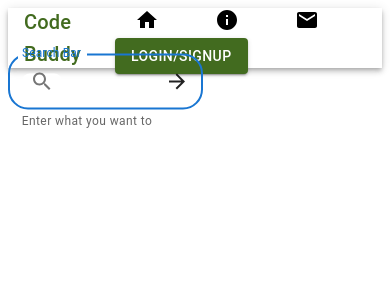
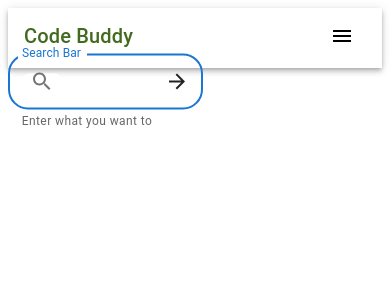
Before and after one commit to rishikrc3/Todo_, a React (Create React App) app in the folder todo/: page / in a window 390 px wide. Shown: the top 300 px of the page. Built offline with nearby package versions, Linux system fonts and the light colour scheme.

Commit message:
responsive_navbar

```diff
--- a/todo/src/components/Navbar.js
+++ b/todo/src/components/Navbar.js
@@ -1,4 +1,4 @@
-import React from "react";
+import React, { useState } from "react";
 import {
   AppBar,
   Toolbar,
@@ -6,10 +6,15 @@ import {
   Button,
   IconButton,
   makeStyles,
+  Drawer,
+  List,
+  ListItem,
+  ListItemText,
 } from "@material-ui/core";
 import HomeIcon from "@material-ui/icons/Home";
 import InfoIcon from "@material-ui/icons/Info";
 import MailIcon from "@material-ui/icons/Mail";
+import MenuIcon from "@material-ui/icons/Menu";
 import { Link } from "react-router-dom"; // If you are using React Router
 
 const useStyles = makeStyles((theme) => ({
@@ -33,6 +38,9 @@ const useStyles = makeStyles((theme) => ({
     marginLeft: theme.spacing(2),
     textDecoration: "none",
     color: "inherit",
+    [theme.breakpoints.down("sm")]: {
+      display: "none", // Hide the links on small screens
+    },
   },
   greenButton: {
     backgroundColor: "#426b1f", // Green background color
@@ -41,21 +49,32 @@ const useStyles = makeStyles((theme) => ({
     "&:hover": {
       backgroundColor: "#009900", // Darker green color on hover
     },
+    [theme.breakpoints.down("sm")]: {
+      display: "none", // Hide the login/signup button on small screens
+    },
+  },
+  menuIcon: {
+    marginLeft: "auto",
+    [theme.breakpoints.up("md")]: {
+      display: "none", // Hide the menu icon on medium and large screens
+    },
+  },
+  drawerList: {
+    width: 200,
   },
 }));
 
 const Navbar = () => {
   const classes = useStyles();
+  const [isMenuOpen, setIsMenuOpen] = useState(false);
 
-  return (
-    <AppBar position="static" className={classes.appBar}>
-      <Toolbar>
-        {/* Replace '/' with the homepage URL if using React Router */}
-        <Link to="/" className={classes.title}>
-          <Typography variant="h6">Code Buddy</Typography>
-        </Link>
-        <div style={{ marginLeft: "auto" }}>
-          {/* Replace the '/' with the respective URLs for each link */}
+  const toggleMenu = () => {
+    setIsMenuOpen(!isMenuOpen);
+  };
+
+  const navLinks = (
+    <div>
+      {/* Replace '/' with the respective URLs for each link */}
       <Button component={Link} to="/" className={classes.linkButton}>
         <HomeIcon />
       </Button>
@@ -70,7 +89,41 @@ const Navbar = () => {
         Login/Signup
       </Button>
     </div>
+  );
+
+  return (
+    <AppBar position="static" className={classes.appBar}>
+      <Toolbar>
+        <Link to="/" className={classes.title}>
+          <Typography variant="h6">Code Buddy</Typography>
+        </Link>
+        <IconButton
+          edge="start"
+          color="inherit"
+          aria-label="menu"
+          className={classes.menuIcon}
+          onClick={toggleMenu}
+        >
+          <MenuIcon />
+        </IconButton>
+        {navLinks}
       </Toolbar>
+      {/* Collapsible navigation menu for small screens */}
+      <Drawer anchor="right" open={isMenuOpen} onClose={toggleMenu}>
+        <div className={classes.drawerList} onClick={toggleMenu}>
+          <List>
+            <ListItem button component={Link} to="/">
+              <ListItemText primary="Home" />
+            </ListItem>
+            <ListItem button component={Link} to="/about">
+              <ListItemText primary="About" />
+            </ListItem>
+            <ListItem button component={Link} to="/contact">
+              <ListItemText primary="Contact" />
+            </ListItem>
+          </List>
+        </div>
+      </Drawer>
     </AppBar>
   );
 };
```
Lines whose indentation alone changed are shown as unchanged.
